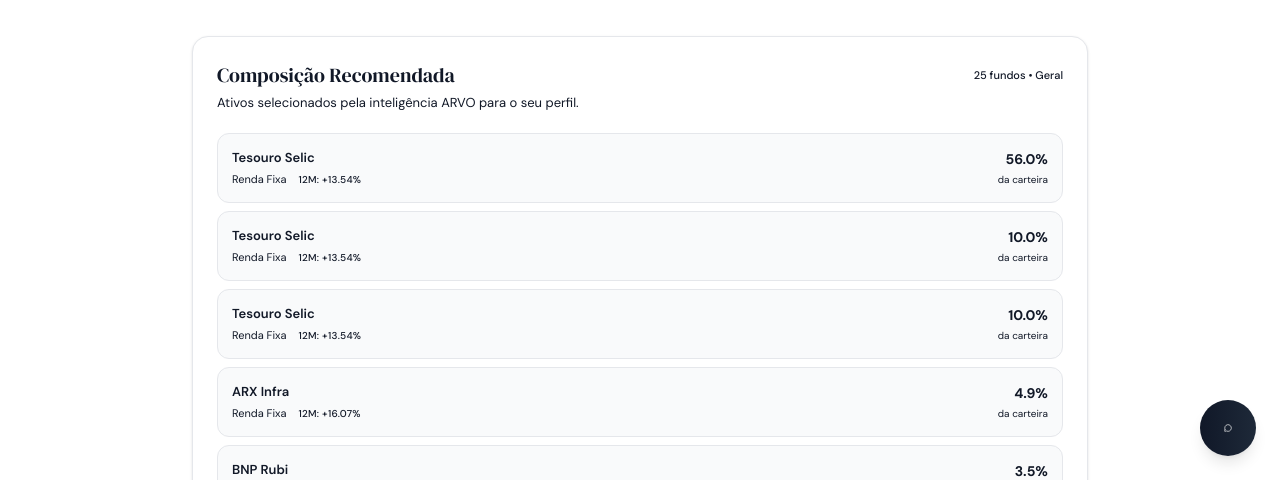
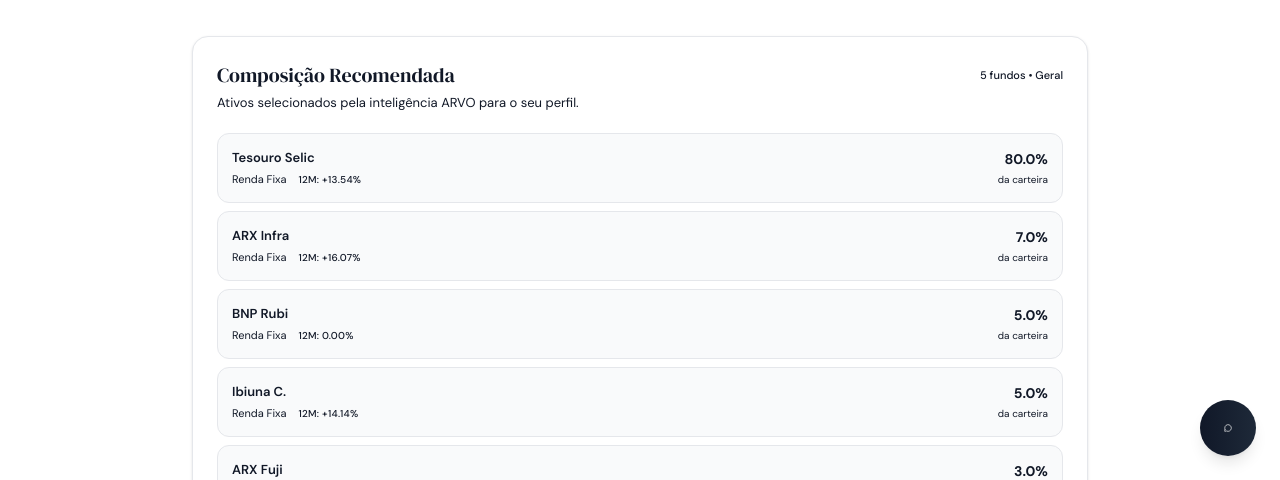
Before and after one commit to luslater/arvo, a Next.js app: page /portfolio/abrigo in a window 1280 px wide. Shown: the part 320-800 px from the top of the page. Built offline with nearby package versions, Linux system fonts and the light colour scheme.

Commit message:
fix(portfolio): Show only the single matching bucket per portfolio, not all buckets combined

```diff
--- a/src/app/portfolio/[type]/page.tsx
+++ b/src/app/portfolio/[type]/page.tsx
@@ -17,7 +17,6 @@ import {
 import { MONTHLY_RETURNS } from "@/config/funds-monthly"
 import { OCEANO_INFO } from "@/lib/oceano-info"
 import { getProfileDescription } from "@/lib/questionnaire"
-import { PROFILE_BANDS, STEP_ORDER } from "@/app/escada/arvo-store-v3"
 
 type PortfolioType = "ABRIGO" | "RITMO" | "VISÃO" | "OCEANO"
 
@@ -53,55 +52,27 @@ export default function PortfolioDetailPage({ params }: { params: Promise<{ type
         OCEANO: "#3D96AB",
     }
 
-    const profileKey = portfolioType === "ABRIGO" ? "conservador" :
-        portfolioType === "RITMO" ? "moderado" :
-            portfolioType === "VISÃO" ? "arrojado" : null;
-
-    const bands = profileKey ? PROFILE_BANDS[profileKey as keyof typeof PROFILE_BANDS] : null;
-
     // Use the correct allocation table based on IQ toggle
     const suggestionsByBucket = isIQ ? SUGGESTED_ALLOCATIONS_IQ : SUGGESTED_ALLOCATIONS_GERAL;
 
+    // Map portfolio type to its single bucket key
+    const bucketKey: StepKey = portfolioType === "ABRIGO" ? "abrigo" :
+        portfolioType === "RITMO" ? "ritmo" :
+            portfolioType === "VISÃO" ? "visao" : "oceano";
+
     const allocations = useMemo(() => {
-        let list: any[] = [];
+        const fundList = suggestionsByBucket[bucketKey];
+        if (!fundList) return [];
 
-        // SPECIAL CASE: OCEANO (Global) - Show its specific bucket at 100%
-        if (portfolioType === "OCEANO") {
-            const fundList = suggestionsByBucket["oceano"];
-            if (fundList) {
-                for (const item of fundList) {
-                    const fund = FUNDS_LIBRARY.find(f => f.id === item.fundId);
-                    if (!fund) continue;
-                    list.push({ fund, absolutePct: item.weight, hist: getFundPerf(fund.id) });
-                }
-            }
-            return list.sort((a, b) => b.absolutePct - a.absolutePct);
-        }
-
-        if (!bands) return list;
-
-        for (const bKey of STEP_ORDER) {
-            const fundList = suggestionsByBucket[bKey];
-            if (!fundList) continue;
-
-            const targetPct = bKey === "reserva" ? 10 : (bands[bKey as Exclude<StepKey, "reserva">]?.target ?? 0);
-            if (targetPct === 0) continue;
-
-            for (const item of fundList) {
+        return fundList
+            .map(item => {
                 const fund = FUNDS_LIBRARY.find(f => f.id === item.fundId);
-                if (!fund) continue;
-
-                const absolutePct = (targetPct * item.weight) / 100;
-
-                list.push({
-                    fund,
-                    absolutePct,
-                    hist: getFundPerf(fund.id)
-                })
-            }
-        }
-        return list.sort((a, b) => b.absolutePct - a.absolutePct);
-    }, [bands, suggestionsByBucket, portfolioType, isIQ]);
+                if (!fund) return null;
+                return { fund, absolutePct: item.weight, hist: getFundPerf(fund.id) };
+            })
+            .filter(Boolean)
+            .sort((a: any, b: any) => b.absolutePct - a.absolutePct);
+    }, [bucketKey, suggestionsByBucket, isIQ]);
 
     // Helper for fund performance
     function getFundPerf(fundId: string) {
```
